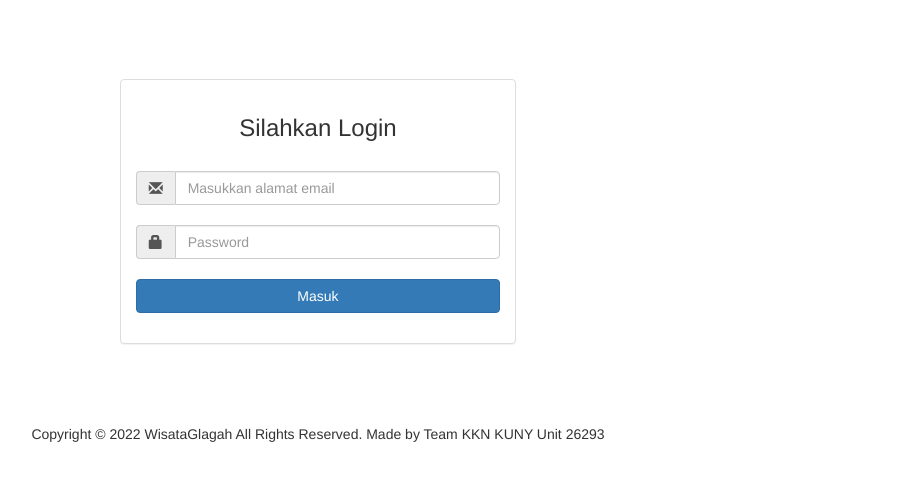
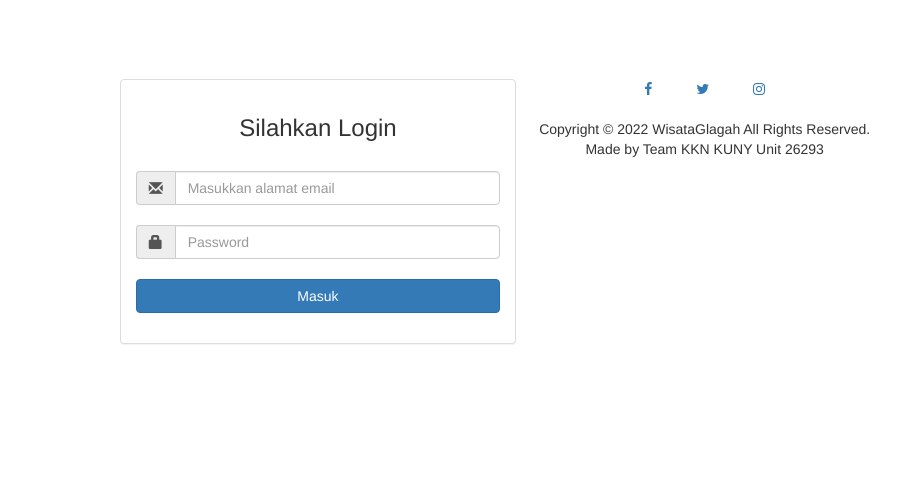
Before and after one commit to zulfaiflakhul/wisataglagah, a PHP site: page /utsweb2/login.php in a window 1280 px wide. Shown: the part 51-532 px from the top of the page, without its empty margins (322-1222 px from the left). Run offline with PHP 8.4, Linux system fonts and the light colour scheme; some libraries are stand-ins or nearby versions.

Commit message:
update layout

```diff
--- a/artikel.php
+++ b/artikel.php
@@ -40,7 +40,7 @@ $artikel = data("SELECT * FROM artikel WHERE sts = 'approved' LIMIT $dtawl, $jum
 <link rel="stylesheet" href="css/font-icon.css">
 <link rel="stylesheet" href="css/animate.min.css">
 <link rel="stylesheet" href="https://maxcdn.bootstrapcdn.com/font-awesome/4.4.0/css/font-awesome.min.css">
-<link rel="shortcut icon" href="images/jogjakublack.png">
+<link rel="shortcut icon" href="images/iconwisata.png">
 </head>
 
 <body>
--- a/buatArtikel.php
+++ b/buatArtikel.php
@@ -38,6 +38,7 @@ if (isset($_POST["saveArtikel"])) {
     <link rel="stylesheet" href="http://localhost/utsweb2/assets/fontawesome-free/css/all.min.css">
     <script src="http://localhost/utsweb2/assets/ckeditor/ckeditor.js"></script>
     <link href="assets/css/style.css" rel="stylesheet">
+    <link rel="shortcut icon" href="images/iconwisata.png">
 
 </head>
 
--- a/form_simpan.php
+++ b/form_simpan.php
@@ -11,7 +11,7 @@
 <link rel="stylesheet" href="css/responsive.css">
 <link rel="stylesheet" href="css/animate.min.css">
 <link rel="stylesheet" href="https://maxcdn.bootstrapcdn.com/font-awesome/4.4.0/css/font-awesome.min.css">
-<link rel="shortcut icon" href="images/jogjakublack.png">
+<link rel="shortcut icon" href="images/iconwisata.png">
 <style>
 .intro {
   background-color: #ffffff;
--- a/galeri.php
+++ b/galeri.php
@@ -31,7 +31,7 @@ require_once('bdd.php');
 <link rel="stylesheet" href="css/font-icon.css">
 <link rel="stylesheet" href="css/animate.min.css">
 <link rel="stylesheet" href="https://maxcdn.bootstrapcdn.com/font-awesome/4.4.0/css/font-awesome.min.css">
-<link rel="shortcut icon" href="images/jogjakublack.png">
+<link rel="shortcut icon" href="images/iconwisata.png">
 </head>
 
 <body>
--- a/index.php
+++ b/index.php
@@ -31,7 +31,7 @@ require_once('bdd.php');
 <link rel="stylesheet" href="css/font-icon.css">
 <link rel="stylesheet" href="css/animate.min.css">
 <link rel="stylesheet" href="https://maxcdn.bootstrapcdn.com/font-awesome/4.4.0/css/font-awesome.min.css">
-<link rel="shortcut icon" href="images/jogjakublack.png">
+<link rel="shortcut icon" href="images/iconwisata.png">
 <style>
 .btn {
   background-color: gray;
@@ -110,7 +110,7 @@ require_once('bdd.php');
             <div class="col-md-8">
 
                 <!--Satu-->
-                <iframe width="750" height="400" src="https://www.youtube.com/embed/YMDf_wgYMnU" frameborder="0" allowfullscreen></iframe>
+                <iframe width="725" height="375" src="https://www.youtube.com/embed/YMDf_wgYMnU" frameborder="0" allowfullscreen></iframe>
                 <p><h4>Sendang Glagah</h4></p>
                 <p class="justify">Sendang Glagah terletak di desa Glagah, sebelah barat Jatinom. Sendang ini begitu keramatnya sampai pernah ada yg kalap, hilang, saat mengambil ikan, ada juga yg dilihati makhluk gaib biasanya dalam wujud ular naga, kadang wewe gombel. Kesakralan tempat ini masih dirasakan sampai hari ini, sehingga masih dipegqng kehayi hatian, penghormatan dan beberapa masih memberikan sajen di pusat umbul di sendang ini ditemukan batu berinskripsi, mungkin satu saat bisa di dichiper oleh para epigraf, dan banyak batu candi yg masih teroendammdi salah satu pusat mata air,membuktikan bahwa sendang ini merupakan petirthan kuno.</p>
                 <br>
@@ -119,7 +119,7 @@ require_once('bdd.php');
 
                 <!--Dua-->
                 <hr>
-                <iframe width="750" height="400" src="https://www.youtube.com/embed/YHYxUqoRwCg" frameborder="0" allowfullscreen></iframe>
+                <iframe width="725" height="375" src="https://www.youtube.com/embed/YHYxUqoRwCg" frameborder="0" allowfullscreen></iframe>
                 <p><h4>Sendang Glagah, Sendang Keramat di Kecamatan Jatinom</h4></p>
                 <p class="justify">Sendang Glagah terletak di desa Glagah, sebelah barat Jatinom. Sendang ini begitu keramatnya sampai pernah ada yg kalap, hilang, saat mengambil ikan, ada juga yg dilihati makhluk gaib biasanya dalam wujud ular naga, kadang wewe gombel. Kesakralan tempat ini masih dirasakan sampai hari ini, sehingga masih dipegqng kehayi hatian, penghormatan dan beberapa masih memberikan sajen di pusat umbul di sendang ini ditemukan batu berinskripsi, mungkin satu saat bisa di dichiper oleh para epigraf, dan banyak batu candi yg masih teroendammdi salah satu pusat mata air,membuktikan bahwa sendang ini merupakan petirthan kuno.</p>
                 <br>
--- a/isiartikel.php
+++ b/isiartikel.php
@@ -5,7 +5,7 @@ require 'function.php';
 $idArtikel = $_GET["id"];
 
 $point = data("SELECT * FROM artikel WHERE id='$idArtikel'")[0];
-$title = "Sona Wisata | " . $point['tempat'];
+$title = "WISATA GLAGAH | " . $point['tempat'];
 $artikel = data("SELECT * FROM artikel WHERE id='$idArtikel'");
 
 if (isset($_POST["kirim"])) {
@@ -48,6 +48,7 @@ if (isset($_POST["kirim"])) {
     <link rel="stylesheet" href="http://localhost/utsweb2/assets/fontawesome-free/css/all.min.css">
     <link href="assets/css/style.css" rel="stylesheet">
     <script src="assets/jquery/jquery-3.4.1.min.js"></script>
+    <link rel="shortcut icon" href="images/iconwisata.png">
 </head>
 
 <body id="page-top">
--- a/login.php
+++ b/login.php
@@ -28,8 +28,7 @@ if(!empty($sesiData['status']['msg'])){
 
     <!-- Custom Fonts -->
     <link href="font-awesome/css/font-awesome.min.css" rel="stylesheet" type="text/css">
-    <link rel="shortcut icon" href="images/jogjakublack.png">
-
+    <link rel="shortcut icon" href="images/iconwisata.png">
     <!-- HTML5 Shim and Respond.js IE8 support of HTML5 elements and media queries -->
     <!-- WARNING: Respond.js doesn't work if you view the page via file:// -->
     <!--[if lt IE 9]>
@@ -126,16 +125,20 @@ if(!empty($sesiData['status']['msg'])){
         </div>
     </div>
         <!-- Footer -->
-        <footer>
-        <div class="row">
-                <div class="col-lg-12">
-                </br>
-                </br>
-                </br>
-                <p class="text-center">Copyright © 2022 WisataGlagah All Rights Reserved. Made by Team KKN KUNY Unit 26293</p>
+    <footer class="footer">
+        <div class="footer-top section">
+            <div class="container" align="center">
+                <div class="row">
+                    <a style="padding:20px"; href="#"><i class="fa fa-facebook"></i></a>
+                    <a style="padding:20px"; href="#"><i class="fa fa-twitter"></i></a>
+                    <a style="padding:20px"; href="#"><i class="fa fa-instagram"></i></a>
+                    <br>
+                    <br>
+                    <p>Copyright © 2022 WisataGlagah All Rights Reserved. Made by Team KKN KUNY Unit 26293</p>
                 </div>
             </div>
-        </footer>
+        </div>
+    </footer>
 
     </div>
     <!-- /.container -->
--- a/wisataalam.php
+++ b/wisataalam.php
@@ -31,7 +31,7 @@ require_once('bdd.php');
 <link rel="stylesheet" href="css/font-icon.css">
 <link rel="stylesheet" href="css/animate.min.css">
 <link rel="stylesheet" href="https://maxcdn.bootstrapcdn.com/font-awesome/4.4.0/css/font-awesome.min.css">
-<link rel="shortcut icon" href="images/jogjakublack.png">
+<link rel="shortcut icon" href="images/iconwisata.png">
 </head>
 
 <body>
--- a/wisatapendidikan.php
+++ b/wisatapendidikan.php
@@ -31,7 +31,7 @@ require_once('bdd.php');
 <link rel="stylesheet" href="css/font-icon.css">
 <link rel="stylesheet" href="css/animate.min.css">
 <link rel="stylesheet" href="https://maxcdn.bootstrapcdn.com/font-awesome/4.4.0/css/font-awesome.min.css">
-<link rel="shortcut icon" href="images/jogjakublack.png">
+<link rel="shortcut icon" href="images/iconwisata.png">
 </head>
 
 <body>
--- a/wisatasejarah.php
+++ b/wisatasejarah.php
@@ -31,8 +31,7 @@ require_once('bdd.php');
 <link rel="stylesheet" href="css/font-icon.css">
 <link rel="stylesheet" href="css/animate.min.css">
 <link rel="stylesheet" href="https://maxcdn.bootstrapcdn.com/font-awesome/4.4.0/css/font-awesome.min.css">
-<link rel="shortcut icon" href="images/jogjakublack.png">
-</head>
+<link rel="shortcut icon" href="images/iconwisata.png">
 
 <body>
 <!-- header section -->
```
Also changed, not shown: tentang.php (+2 -16 lines), images/iconwisata.png (added).
